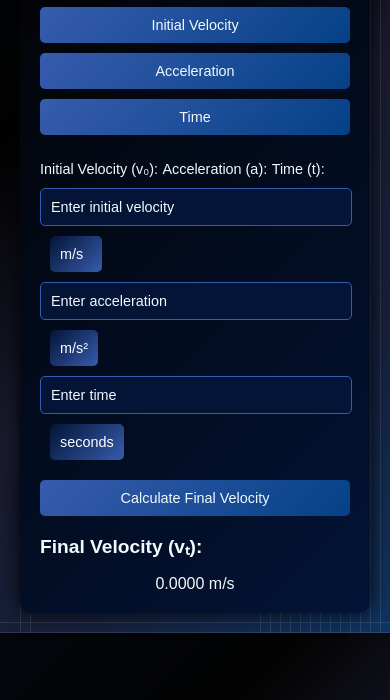
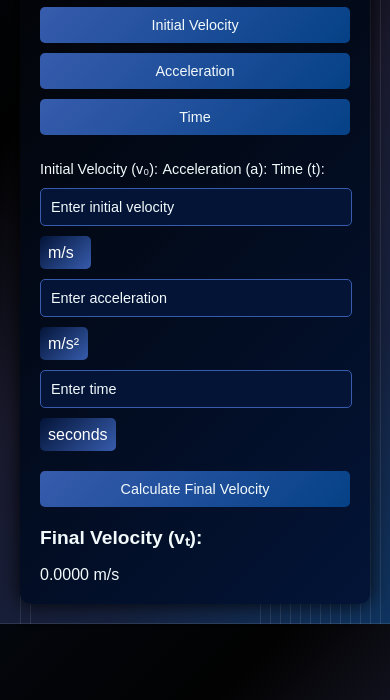
Before and after one commit to raimonvibe/Velocity-Calculator, a plain HTML site: page index.html in a window 390 px wide. Shown: the part 144-844 px from the top of the page. Drawn offline with Linux system fonts and the light colour scheme.

Commit message:
Update styles.css

```diff
--- a/styles.css
+++ b/styles.css
@@ -127,11 +127,14 @@ button:hover {
 .output-container {
   display: flex;
   align-items: center; /* Align items vertically */
-  justify-content: center; /* Center the output box */
+  justify-content: space-between; /* Add spacing between output and dropdown */
+  gap: 10px; /* Ensure consistent spacing between children */
   margin-top: 10px;
 }
 
 .output-box {
+  flex-grow: 1; /* Allow the box to take up remaining space */
+  max-width: calc(100% - 120px); /* Prevent overflow when dropdown is present */
   background: linear-gradient(135deg, #031437, #375CAD); /* Gradient for output */
   color: #f2fafc; /* Light color for output text */
   font-weight: bold;
@@ -147,8 +150,10 @@ button:hover {
 }
 
 .unit-select {
+  flex-shrink: 0; /* Prevent the dropdown from resizing */
+  font-size: 1.2em; /* Reduce font size slightly for better alignment */
+  padding: 8px; /* Adjust padding for consistency */
   margin-left: 10px; /* Space between text and dropdown */
-  padding: 10px;
   border-radius: 5px;
   border: none; /* Remove border */
   background: linear-gradient(135deg, #031437, #375CAD); /* Gradient background */
@@ -199,11 +204,19 @@ button:hover {
       font-size: 0.9em; /* Smaller text size for inputs and buttons */
   }
 
+
+  .output-container {
+    flex-direction: column; /* Stack the output box and dropdown vertically */
+    align-items: stretch; /* Stretch items to fit container width */
+  }
+
   .output-box {
-      font-size: 1.2em; /* Smaller text size for output box */
+    max-width: 100%; /* Allow full width on smaller screens */
+    font-size: 1.2em; /* Reduce size slightly for smaller screens */
   }
 
   .unit-select {
-      font-size: 0.9em; /* Smaller text size for dropdown */
+    font-size: 1em; /* Adjust font size for better readability */
+    margin-left: 0; /* Remove margin when stacked */
   }
 }
```
